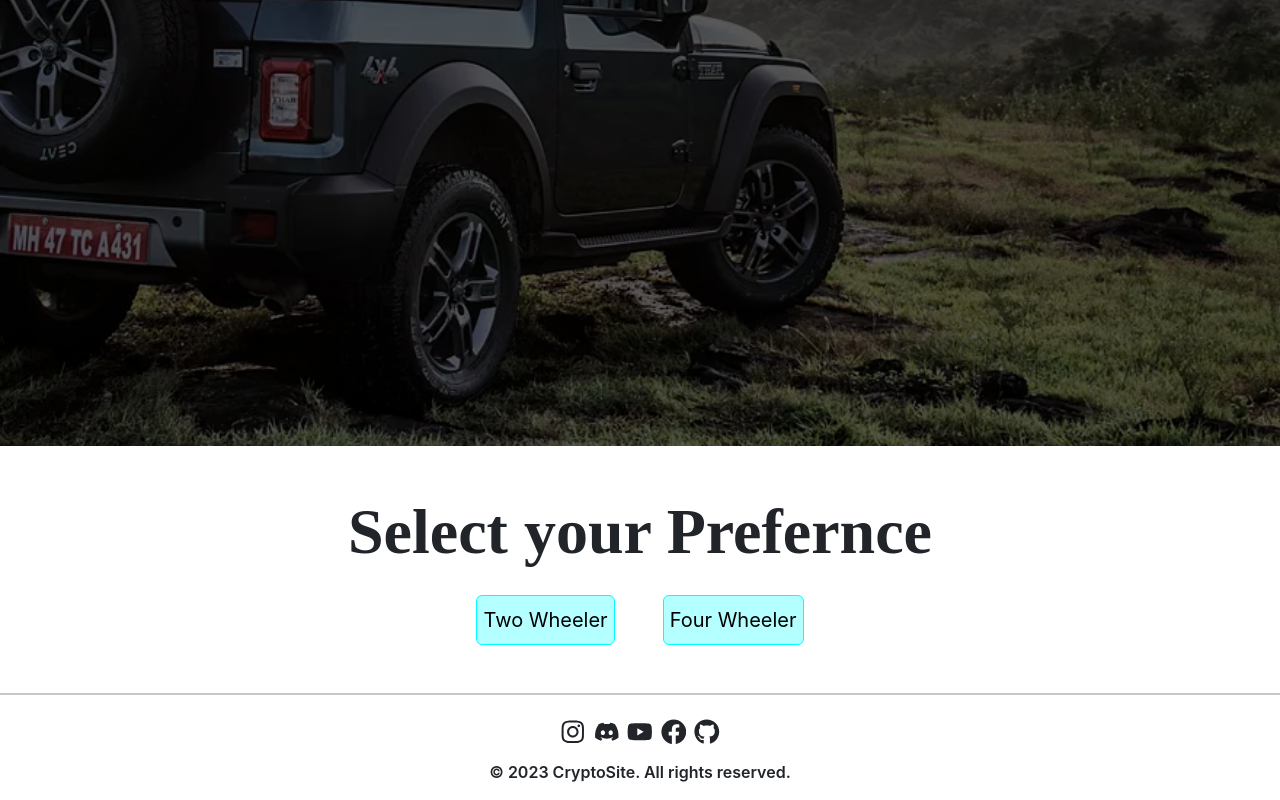
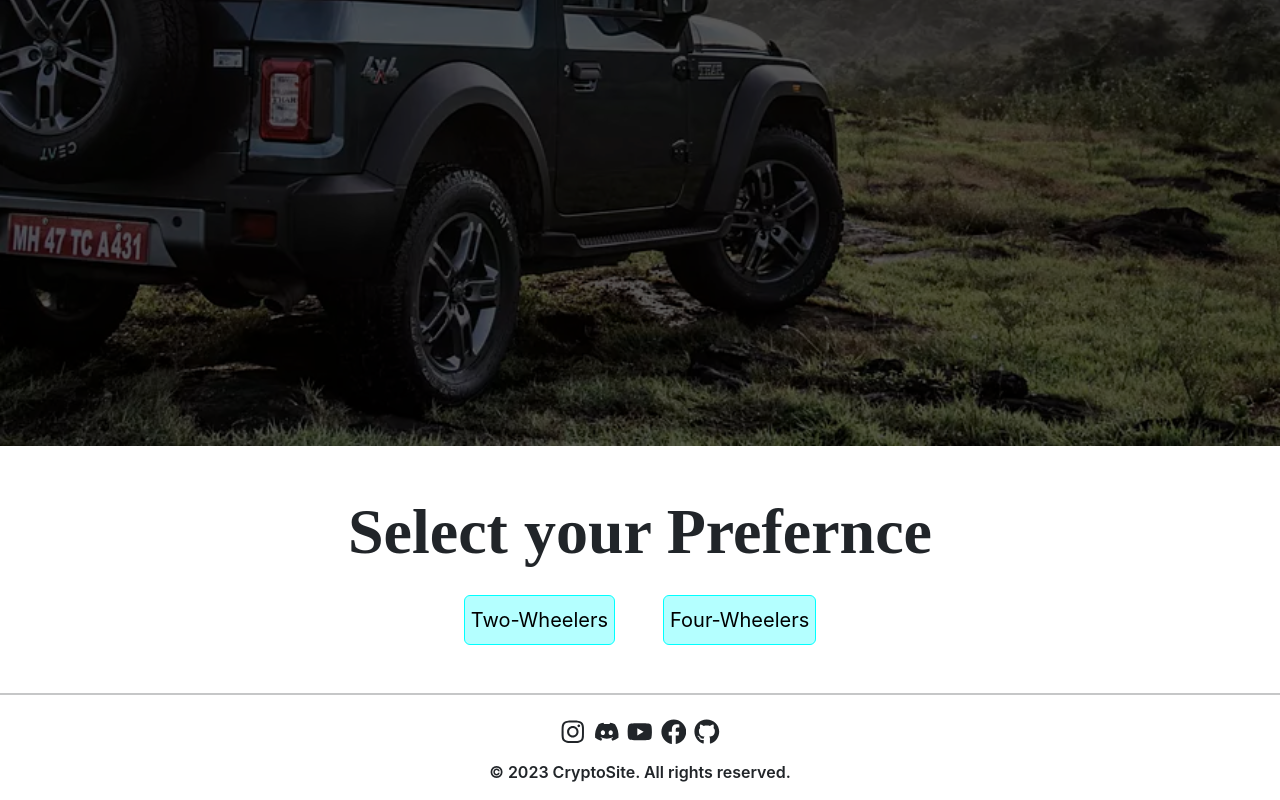
Before and after one commit to Piyush-kr-Singh/NB-Rider-ReactJs, a React (Vite) app: page /reviews in a window 1280 px wide. Shown: the part 514-1314 px from the top of the page. Built offline with nearby package versions, Linux system fonts and the light colour scheme.

Commit message:
Third Commit

```diff
--- a/package.json
+++ b/package.json
@@ -10,6 +10,7 @@
     "preview": "vite preview"
   },
   "dependencies": {
+    "axios": "^1.4.0",
     "react": "^18.2.0",
     "react-dom": "^18.2.0",
     "react-icons": "^4.10.1",
--- a/public/data.json
+++ b/public/data.json
@@ -2,9 +2,10 @@
   "vehicles": [
     {
       "id": 1,
-      "vehicletype": "twowheelers",
+      "vehicle": "Two-Wheelers",
       "details": [
         {
+          "id":1,
           "name": "Bajaj Pulsar 200RS",
           "insights": [
             {
@@ -18,177 +19,162 @@
               "mileage": "16.2km/l",
               "engine capacity": "350cc"
             }
-          ]
+          ],
+          "thumbnail":"https://encrypted-tbn0.gstatic.com/images?q=tbn:ANd9GcQSSYi9u5rjUKi8QlHQEjWQD2l7QMUMiVomrw&usqp=CAU"
+        },
+        {
+          "id":2,
+          "name": "Splendor 200RS",
+          "insights": [
+            {
+              "url1": "https://drive.google.com/drive/folders/1LUB7RYfB2TYETJPtDccHlJoeGQ1VXlU0?usp=drive_link",
+              "url2": "https://drive.google.com/drive/folders/1LUB7RYfB2TYETJPtDccHlJoeGQ1VXlU0?usp=drive_link",
+              "url3": "https://drive.google.com/drive/folders/1LUB7RYfB2TYETJPtDccHlJoeGQ1VXlU0?usp=drive_link",
+
+              "showroom price": "1,71,000",
+              "onroad price": "1,99,000",
+              "engine configuration": "Petrol",
+              "mileage": "16.2km/l",
+              "engine capacity": "350cc"
+            }
+          ],
+          "thumbnail":"https://encrypted-tbn0.gstatic.com/images?q=tbn:ANd9GcQSSYi9u5rjUKi8QlHQEjWQD2l7QMUMiVomrw&usqp=CAU"
         },
 
         {
-          "name": "Discrete Mathematics",
-          "notes": [
+          "id":3,
+          "name": "royal enfield",
+          "insights": [
             {
-              "name": "DM Book",
-              "url": "https://drive.google.com/file/d/1xisa89gbYaXVrtSttE2675IJye2vcOwJ/view?usp=drive_link"
-            },
-            {
-              "name": "DM Complete Class Notes",
-              "url": "https://drive.google.com/file/d/14UI4DgOKx-6su55YOHOXfRigNgUDKrDb/view?usp=drive_link"
-            },
-            {
-              "name": "DM Lecture Notes",
-              "url": "https://drive.google.com/file/d/1L-wGCy6j0u_lFCPnhPYfsjMNGAcYWN6O/view?usp=drive_link"
-            },
-            {
-              "name": "DM Solutions",
-              "url": "https://drive.google.com/file/d/16-dQ5ZFDMR6vQaiBVU9ErLHrhryuh00a/view?usp=drive_link"
+              "url1": "https://drive.google.com/drive/folders/1LUB7RYfB2TYETJPtDccHlJoeGQ1VXlU0?usp=drive_link",
+              "url2": "https://drive.google.com/drive/folders/1LUB7RYfB2TYETJPtDccHlJoeGQ1VXlU0?usp=drive_link",
+              "url3": "https://drive.google.com/drive/folders/1LUB7RYfB2TYETJPtDccHlJoeGQ1VXlU0?usp=drive_link",
+
+              "showroom price": "1,71,000",
+              "onroad price": "1,99,000",
+              "engine configuration": "Petrol",
+              "mileage": "16.2km/l",
+              "engine capacity": "350cc"
             }
           ],
-          "thumbnail": "https://m.media-amazon.com/images/I/61g-4Fx0ieL._AC_UF1000,1000_QL80_.jpg"
+          "thumbnail":"https://encrypted-tbn0.gstatic.com/images?q=tbn:ANd9GcQSSYi9u5rjUKi8QlHQEjWQD2l7QMUMiVomrw&usqp=CAU"
         },
+        {
+          "id":4,
+          "name": "R15",
+          "insights": [
+            {
+              "url1": "https://drive.google.com/drive/folders/1LUB7RYfB2TYETJPtDccHlJoeGQ1VXlU0?usp=drive_link",
+              "url2": "https://drive.google.com/drive/folders/1LUB7RYfB2TYETJPtDccHlJoeGQ1VXlU0?usp=drive_link",
+              "url3": "https://drive.google.com/drive/folders/1LUB7RYfB2TYETJPtDccHlJoeGQ1VXlU0?usp=drive_link",
 
-        {
-          "name": "PME",
-          "notes": [
-            {
-              "name": "HandOuts",
-              "url": "https://drive.google.com/drive/folders/154c8WD55yZFauQK2EIE_IybUR_B4UXU4?usp=drive_link"
-            },
-            {
-              "name": "Solutions",
-              "url": "https://drive.google.com/drive/folders/18BxjM27CuaQ5uP4JI8o33dKXnZrCKP0h?usp=drive_link"
-            },
-            {
-              "name": "Handwritten Notes",
-              "url": "https://drive.google.com/drive/folders/1FhHa_5wvogeICdUjX6HZ1WedPaCD9bjP?usp=drive_link"
-            },
-            {
-              "name": "Lesson Plan",
-              "url": "https://drive.google.com/drive/folders/1XpEs4p14Fr0KRGsM0yzg-RB5j-jTSV66?usp=drive_link"
+              "showroom price": "1,71,000",
+              "onroad price": "1,99,000",
+              "engine configuration": "Petrol",
+              "mileage": "16.2km/l",
+              "engine capacity": "350cc"
             }
           ],
-          "thumbnail": "https://m.media-amazon.com/images/I/51-axy9YGeL._AC_UF1000,1000_QL80_.jpg"
+          "thumbnail":"https://encrypted-tbn0.gstatic.com/images?q=tbn:ANd9GcQSSYi9u5rjUKi8QlHQEjWQD2l7QMUMiVomrw&usqp=CAU"
+        },
+        {
+          "id":5,
+          "name": "Honda Shine",
+          "insights": [
+            {
+              "url1": "https://drive.google.com/drive/folders/1LUB7RYfB2TYETJPtDccHlJoeGQ1VXlU0?usp=drive_link",
+              "url2": "https://drive.google.com/drive/folders/1LUB7RYfB2TYETJPtDccHlJoeGQ1VXlU0?usp=drive_link",
+              "url3": "https://drive.google.com/drive/folders/1LUB7RYfB2TYETJPtDccHlJoeGQ1VXlU0?usp=drive_link",
+
+              "showroom price": "1,71,000",
+              "onroad price": "1,99,000",
+              "engine configuration": "Petrol",
+              "mileage": "16.2km/l",
+              "engine capacity": "350cc"
+            }
+          ],
+          "thumbnail":"https://encrypted-tbn0.gstatic.com/images?q=tbn:ANd9GcQSSYi9u5rjUKi8QlHQEjWQD2l7QMUMiVomrw&usqp=CAU"
+        },
+        {
+          "id":6,
+          "name": "Hero Honda",
+          "insights": [
+            {
+              "url1": "https://drive.google.com/drive/folders/1LUB7RYfB2TYETJPtDccHlJoeGQ1VXlU0?usp=drive_link",
+              "url2": "https://drive.google.com/drive/folders/1LUB7RYfB2TYETJPtDccHlJoeGQ1VXlU0?usp=drive_link",
+              "url3": "https://drive.google.com/drive/folders/1LUB7RYfB2TYETJPtDccHlJoeGQ1VXlU0?usp=drive_link",
+
+              "showroom price": "1,71,000",
+              "onroad price": "1,99,000",
+              "engine configuration": "Petrol",
+              "mileage": "16.2km/l",
+              "engine capacity": "350cc"
+            }
+          ],
+          "thumbnail":"https://encrypted-tbn0.gstatic.com/images?q=tbn:ANd9GcQSSYi9u5rjUKi8QlHQEjWQD2l7QMUMiVomrw&usqp=CAU"
         }
       ]
     },
 
+
+
+
+
     {
       "id": 2,
-      "year": "Second Year",
-      "subjects": [
+      "vehicle": "Four-Wheelers",
+      "details": [
         {
-          "name": "Algorithm Design I",
-          "notes": [
+          "name": "maruti 200RS",
+          "insights": [
             {
-              "name": "Assignment",
-              "url": "https://drive.google.com/drive/folders/1S3tci5j6iQ0bMBf7RpvZzleSoD0Mh1I6?usp=drive_link"
-            },
-            {
-              "name": "Other Resources",
-              "url": "https://drive.google.com/drive/folders/1Ix3Mo4k1tD6_cD_gCQJljzOHLnvtlDR0?usp=drive_link"
-            },
-            {
-              "name": "Question Paper",
-              "url": "https://drive.google.com/drive/folders/1AQOL73qOpT_alHR6lBpHRlajFxpMjpaH?usp=drive_link"
-            },
-            {
-              "name": "Book",
-              "url": "https://drive.google.com/file/d/1aE38KS3oW_WO4ruYJ0UY3IbJjKOcf7Yz/view?usp=drive_link"
+              "url1": "https://drive.google.com/drive/folders/1LUB7RYfB2TYETJPtDccHlJoeGQ1VXlU0?usp=drive_link",
+              "url2": "https://drive.google.com/drive/folders/1LUB7RYfB2TYETJPtDccHlJoeGQ1VXlU0?usp=drive_link",
+              "url3": "https://drive.google.com/drive/folders/1LUB7RYfB2TYETJPtDccHlJoeGQ1VXlU0?usp=drive_link",
+
+              "showroom price": "1,71,000",
+              "onroad price": "1,99,000",
+              "engine configuration": "Petrol",
+              "mileage": "16.2km/l",
+              "engine capacity": "350cc"
             }
           ],
-          "thumbnail": "https://m.media-amazon.com/images/I/616yIIyO+kL._AC_UF1000,1000_QL80_.jpg"
+          "thumbnail":"https://stimg.cardekho.com/images/carexteriorimages/930x620/Mahindra/Thar/10743/1690192572470/front-left-side-47.jpg"
+        },
+        {
+          "name": "swift 200RS",
+          "insights": [
+            {
+              "url1": "https://drive.google.com/drive/folders/1LUB7RYfB2TYETJPtDccHlJoeGQ1VXlU0?usp=drive_link",
+              "url2": "https://drive.google.com/drive/folders/1LUB7RYfB2TYETJPtDccHlJoeGQ1VXlU0?usp=drive_link",
+              "url3": "https://drive.google.com/drive/folders/1LUB7RYfB2TYETJPtDccHlJoeGQ1VXlU0?usp=drive_link",
+
+              "showroom price": "1,71,000",
+              "onroad price": "1,99,000",
+              "engine configuration": "Petrol",
+              "mileage": "16.2km/l",
+              "engine capacity": "350cc"
+            }
+          ],
+          "thumbnail":"https://stimg.cardekho.com/images/carexteriorimages/930x620/Mahindra/Thar/10743/1690192572470/front-left-side-47.jpg"
         },
 
         {
-          "name": "Algorithm Design II",
-          "notes": [
+          "name": "volvo 200RS",
+          "insights": [
             {
-              "name": "Assignments",
-              "url": "https://drive.google.com/drive/folders/1cfSSKdjQQKuPP1jhUUH9MMpGfNVBE7W3?usp=drive_link"
-            },
-            {
-              "name": "Projects",
-              "url": "https://drive.google.com/drive/folders/1im7m59-_eOwlz466lNW0_DMXrurD_UyH?usp=drive_link"
-            },
-            {
-              "name": "Resources",
-              "url": "https://drive.google.com/drive/folders/14WgpPFWD7Y8x6rXVeuUKHEGd0WKROJ91?usp=drive_link"
+              "url1": "https://drive.google.com/drive/folders/1LUB7RYfB2TYETJPtDccHlJoeGQ1VXlU0?usp=drive_link",
+              "url2": "https://drive.google.com/drive/folders/1LUB7RYfB2TYETJPtDccHlJoeGQ1VXlU0?usp=drive_link",
+              "url3": "https://drive.google.com/drive/folders/1LUB7RYfB2TYETJPtDccHlJoeGQ1VXlU0?usp=drive_link",
+
+              "showroom price": "1,71,000",
+              "onroad price": "1,99,000",
+              "engine configuration": "Petrol",
+              "mileage": "16.2km/l",
+              "engine capacity": "350cc"
             }
           ],
-          "thumbnail": "https://m.media-amazon.com/images/I/616yIIyO+kL._AC_UF1000,1000_QL80_.jpg"
-        },
-        {
-          "name": "Applied Linear Alzebra",
-          "notes": [
-            {
-              "name": "Ch:1",
-              "url": "https://drive.google.com/drive/folders/1Cb4MaYvpwAA7pHSFCWn-R9bG_tlxphXy?usp=drive_link"
-            },
-            {
-              "name": "Ch:2",
-              "url": "https://drive.google.com/drive/folders/106998Q_EpXcm_DiwTR9d-YKigzOCX1md?usp=drive_link"
-            },
-            {
-              "name": "Ch:3",
-              "url": "https://drive.google.com/drive/folders/13icu4M9ty0iUTwtGSX2rUgCF2k7YH_jS?usp=drive_link"
-            },
-            {
-              "name": "Complete Notes",
-              "url": "https://drive.google.com/file/d/1RSAWmLM_k0bVl-0SxVXxvgMF5LpNfw61/view?usp=drive_link"
-            },
-            {
-              "name": "ALA 1-19",
-              "url": "https://drive.google.com/file/d/1UrB15jYqWQB5Il8wFKhTMc9WeVfynmoo/view?usp=drive_link"
-            }
-          ],
-          "thumbnail": "https://m.media-amazon.com/images/I/51kHWUoiR5L._AC_UF1000,1000_QL80_.jpg"
-        },
-        {
-          "name": "COA",
-          "notes": [
-            {
-              "name": "Resources",
-              "url": "https://drive.google.com/drive/folders/1U76EY21gQREUmFi7gLx1zlRIiEi_WfJV?usp=drive_link"
-            }
-          ],
-          "thumbnail": "https://media.springernature.com/full/springer-static/cover-hires/book/978-981-16-5662-0"
-        },
-        {
-          "name": "CSW II",
-          "notes": [
-            {
-              "name": "Assignment 2A",
-              "url": "https://drive.google.com/drive/folders/18yuWpTJlQH9EzHUN_SRUud2_mro-iYbz?usp=drive_link"
-            },
-            {
-              "name": "Assignment 2B",
-              "url": "https://drive.google.com/drive/folders/1KW_zeBuz6FBoGvR6YHIoq-GEjkKMeVC4?usp=drive_link"
-            },
-            {
-              "name": "Assignment 3",
-              "url": "https://drive.google.com/drive/folders/1Kls2e2x1GRwJUSucxNWlWYh3dJQT72Wq?usp=drive_link"
-            },
-            {
-              "name": "Assignment 4",
-              "url": "https://drive.google.com/drive/folders/1mnAWYNfkC_RifnT36r6IEJYElAI1zMHu?usp=drive_link"
-            },
-            {
-              "name": "Assignment Questions",
-              "url": "https://drive.google.com/drive/folders/1CebqQdTur80U1ZrpyYObcubQUcdc6kjj?usp=drive_link"
-            },
-            {
-              "name": "Core Java",
-              "url": "https://drive.google.com/drive/folders/1hg05R1pXE4pYC1Fm_e53cXoFOfxixXKt?usp=drive_link"
-            }
-          ],
-          "thumbnail": "https://m.media-amazon.com/images/I/41+Bik0tUlL.jpg"
-        },
-        {
-          "name": "UHV",
-          "notes": [
-            {
-              "name": "Lectures",
-              "url": "https://drive.google.com/drive/folders/1VX0CbvdJkemd2j79uroy8jX7U0WC7_jS?usp=drive_link"
-            }
-          ],
-          "thumbnail": "https://rukminim2.flixcart.com/image/850/1000/xif0q/book/n/m/p/universal-human-values-original-imagzkgpnghftfpr.jpeg?q=90"
+          "thumbnail":"https://stimg.cardekho.com/images/carexteriorimages/930x620/Mahindra/Thar/10743/1690192572470/front-left-side-47.jpg"
         }
       ]
     }
--- a/src/components/FourWheeler.jsx
+++ b/src/components/FourWheeler.jsx
@@ -1,11 +1,48 @@
 import React from 'react'
+import './TwoWheelers.css';
+import axios from 'axios';
+import { Link } from 'react-router-dom';
+import { useState, useEffect } from 'react';
 
-const FourWheeler = () => {
-  return (
-    <div>
+const FourWheelers = () => {
+    const [preference, setPreference] = useState(null);
+    const [details, setDetails] = useState([]);
 
-    </div>
-  )
+    const handleClick = (selectedPreference) => {
+        setPreference(selectedPreference);
+        window.scrollTo(0,0);
+    };
+
+    useEffect(() => {
+        axios.get('/data.json').then((response) => {
+            setDetails(response.data.vehicles[1].details);
+        });
+    }, []);
+
+
+    return (
+        <>
+            <div className='container my-5'>
+                <div className="row mb-5">
+                    {details.map((detail, index) => (
+                        <div key={index} className="col-md-4 my-3">
+                            <div className="card">
+                                <img className="card-img-top" src={detail.thumbnail} alt="Card image cap" />
+                                <div className="card-body">
+                                    <h4 align='center' className="card-title" style={{ fontWeight: '700' }}>{detail.name}</h4>
+                                    <p align='center' className="card-text mb-3">Price : ₹{detail.insights[0]['showroom price']}</p>
+
+                                    <div className="d-flex justify-content-center">
+                                        <Link to='/vehicledetails' className="btn btnss" onClick={() => handleClick(detail.name)} preference={preference}>View Details</Link>
+                                    </div>
+                                </div>
+                            </div>
+                        </div>
+                    ))}
+                </div>
+            </div>
+        </>
+    )
 }
 
-export default FourWheeler
+export default FourWheelers
--- a/src/components/Reviews.jsx
+++ b/src/components/Reviews.jsx
@@ -1,18 +1,28 @@
 import React from 'react'
-import { Link } from 'react-router-dom';
+// import { Link } from 'react-router-dom';
 import './Reviews.css';
 import Footer from './Footer';
-import { useState } from 'react';
+import { useState, useEffect } from 'react';
 import TwoWheelers from './TwoWheelers';
 import FourWheeler from './FourWheeler';
+import axios from 'axios';
 
 const Reviews = () => {
     const [preference, setPreference] = useState(null);
+
+    const [vehicles, setVehicles] = useState([]);
 
     const handleClick = (selectedPreference) => {
         setPreference(selectedPreference);
 
     };
+
+
+    useEffect(() => {
+        axios.get('/data.json').then((response) => {
+            setVehicles(response.data.vehicles);
+        });
+    }, []);
 
 
     return (
@@ -21,7 +31,7 @@ const Reviews = () => {
                 <header className='mb-5'>
                     <div className="heros" >
                         <div className="containers">
-                            <h1 style={{ fontWeight :'600', fontSize:'5vw'}}>Real <span>stories</span>, Real <span>experiences</span>, Real <span>reviews</span> </h1>
+                            <h1 style={{ fontWeight: '600', fontSize: '5vw' }}>Real <span>stories</span>, Real <span>experiences</span>, Real <span>reviews</span> </h1>
                             <p style={{ fontFamily: 'serif', fontSize: '2vw' }}>Reviews that inspire us to do better every day</p>
                             {/* <Link to='/' className="btns">Get Started</Link> */}
                         </div>
@@ -30,17 +40,23 @@ const Reviews = () => {
             </div>
 
             <section className='mb-5'>
-                <h1 align='center' style={{fontFamily:'serif', fontWeight:'600', fontSize:'5vw'}}>Select your Prefernce</h1>
+                <h1 align='center' style={{ fontFamily: 'serif', fontWeight: '600', fontSize: '5vw' }}>Select your Prefernce</h1>
                 <div className='mt-4 d-flex justify-content-center'>
-                    <button className='bot mx-4' onClick={() => handleClick('twoWheeler')}>Two Wheeler</button>
-                    <button className='bot mx-4' onClick={() => handleClick('fourWheeler')}>Four Wheeler</button>
+                    {/* <button className='bot mx-4' onClick={() => handleClick('twoWheeler')}>Two Wheeler</button>
+                    <button className='bot mx-4' onClick={() => handleClick('fourWheeler')}>Four Wheeler</button> */}
+
+                    {vehicles.map((vehicle, index) => (
+                        <button key={index} onClick={() => handleClick(vehicle.vehicle)} className='bot mx-4' >
+                            {vehicle.vehicle}
+                        </button>
+                    ))}
                 </div>
             </section>
 
-            {preference === 'twoWheeler' && <TwoWheelers />}
-            {preference === 'fourWheeler' && <FourWheeler />}
+            {preference === 'Two-Wheelers' && <TwoWheelers />}
+            {preference === 'Four-Wheelers' && <FourWheeler />}
 
-            <Footer/>
+            <Footer />
         </>
     )
 }
--- a/src/components/TwoWheelers.jsx
+++ b/src/components/TwoWheelers.jsx
@@ -1,114 +1,44 @@
 import React from 'react'
-import pulsar200 from '../photos/pul200rs.webp';
-import pulsar125 from '../photos/pul125.webp';
-import pul125ss from '../photos/p125s-seat.jpg';
-import royal from '../photos/royal.jpeg';
-import splendor from '../photos/splendor.jpg';
-import tvs from '../photos/tvs.jpg';
 import './TwoWheelers.css';
+import axios from 'axios';
 import { Link } from 'react-router-dom';
+import { useState, useEffect } from 'react';
 
 const TwoWheelers = () => {
+    const [preference, setPreference] = useState(null);
+    const [details, setDetails] = useState([]);
 
-    const handleClick = () => {
-        window.scrollTo(0, 0);
+    const handleClick = (selectedPreference) => {
+        setPreference(selectedPreference);
+        window.scrollTo(0,0);
+    };
 
-    };
+    useEffect(() => {
+        axios.get('/data.json').then((response) => {
+            setDetails(response.data.vehicles[0].details);
+        });
+    }, []);
 
 
     return (
         <>
-            <div className='container mt-5'>
-                <h1 align='center' className='container mb-5' style={{ fontSize: '3vw', fontWeight: '700' }}>Welcome to the <span>Two-Wheelers </span>Gallery</h1>
+            <div className='container my-5'>
+                <div className="row mb-5">
+                    {details.map((detail, index) => (
+                        <div key={index} className="col-md-4 my-3">
+                            <div className="card">
+                                <img className="card-img-top" src={detail.thumbnail} alt="Card image cap" />
+                                <div className="card-body">
+                                    <h4 align='center' className="card-title" style={{ fontWeight: '700' }}>{detail.name}</h4>
+                                    <p align='center' className="card-text mb-3">Price : ₹{detail.insights[0]['showroom price']}</p>
 
-
-                <div class="row mb-5">
-                    <div class="col-md-4">
-                        <div class="card">
-                            <img class="card-img-top" src={pulsar200} alt="Card image cap" />
-                            <div class="card-body">
-                                <h5 align='center' class="card-title" style={{ fontWeight: '700' }}>Bajaj Pulsar 200RS</h5>
-
-                                <p align='center' class="card-text mb-3">Price : ₹1,71,000</p>
-
-                                <div class="d-flex justify-content-center">
-                                    <Link to="/vehicledetails" class="btn btnss" onClick={() => handleClick()}>View Details</Link>
+                                    <div className="d-flex justify-content-center">
+                                        <Link to='/vehicledetails' className="btn btnss" onClick={() => handleClick(detail.name)} preference={preference}>View Details</Link>
+                                    </div>
                                 </div>
                             </div>
                         </div>
-                    </div>
-                    <div class="col-md-4">
-                        <div class="card">
-                            <img class="card-img-top" src={pul125ss} alt="Card image cap" />
-                            <div class="card-body">
-                                <h5 align='center' class="card-title" style={{ fontWeight: '700' }}>Bajaj Pulsar 125</h5>
-
-                                <p align='center' class="card-text mb-3">Price : ₹</p>
-
-                                <div class="d-flex justify-content-center">
-                                    <a href="#" class="btn btnss">View Details</a>
-                                </div>
-                            </div>
-                        </div>
-                    </div>
-                    <div class="col-md-4">
-                        <div class="card">
-                            <img class="card-img-top" src={pulsar125} alt="Card image cap" />
-                            <div class="card-body">
-                                <h5 align='center' class="card-title" style={{ fontWeight: '700' }}>Bajaj Pulsar 125</h5>
-
-                                <p align='center' class="card-text mb-3">Price : ₹</p>
-
-                                <div class="d-flex justify-content-center">
-                                    <a href="#" class="btn btnss">View Details</a>
-                                </div>
-                            </div>
-                        </div>
-                    </div>
-                </div>
-                <div class="row">
-                    <div class="col-md-4">
-                        <div class="card">
-                            <img class="card-img-top" src={royal} alt="Card image cap" />
-                            <div class="card-body">
-                                <h5 align='center' class="card-title" style={{ fontWeight: '700' }}>Royal Enfield Classic 350</h5>
-
-                                <p align='center' class="card-text mb-3">Price : ₹</p>
-
-                                <div class="d-flex justify-content-center">
-                                    <a href="#" class="btn btnss">View Details</a>
-                                </div>
-                            </div>
-                        </div>
-                    </div>
-                    <div class="col-md-4">
-                        <div class="card">
-                            <img class="card-img-top" src={tvs} alt="Card image cap" />
-                            <div class="card-body">
-                                <h5 align='center' class="card-title" style={{ fontWeight: '700' }}>TVS Raider 125</h5>
-
-                                <p align='center' class="card-text mb-3">Price : ₹</p>
-
-                                <div class="d-flex justify-content-center">
-                                    <a href="#" class="btn btnss">View Details</a>
-                                </div>
-                            </div>
-                        </div>
-                    </div>
-                    <div class="col-md-4">
-                        <div class="card">
-                            <img class="card-img-top" src={splendor} alt="Card image cap" />
-                            <div class="card-body">
-                                <h5 align='center' class="card-title" style={{ fontWeight: '700' }}>Hero Splendor</h5>
-
-                                <p align='center' class="card-text mb-3">Price : ₹</p>
-
-                                <div class="d-flex justify-content-center">
-                                    <a href="#" class="btn btnss">View Details</a>
-                                </div>
-                            </div>
-                        </div>
-                    </div>
+                    ))}
                 </div>
             </div>
         </>
```
Also changed, not shown: src/components/TwoWheelers.css (+14 -4 lines), 1 other file (tests, documents, lock files or other folders).
